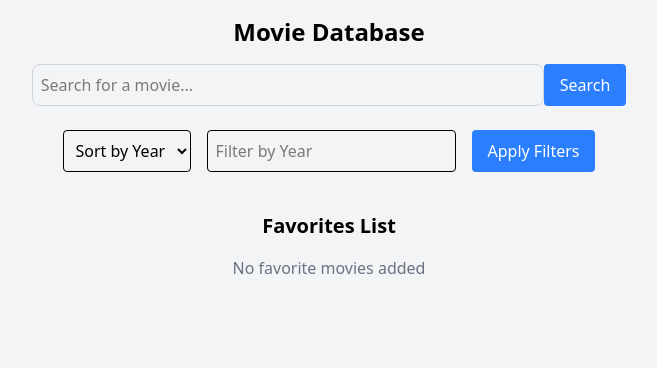
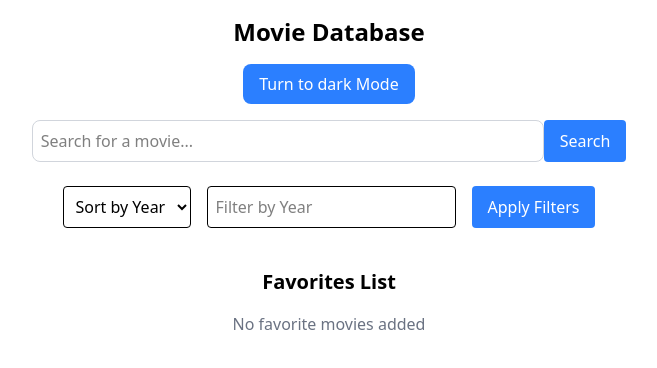
Before and after one commit to Jonah-Okiru/Movie-Project, a React (Vite) app in the folder my-movie-app/: page / in a window 1280 px wide. Shown: the top 368 px of the page, without its empty margins (311-968 px from the left). Built offline with nearby package versions, Linux system fonts and the light colour scheme.

Commit message:
Add the button for light and dark mode option

```diff
--- a/my-movie-app/src/App.jsx
+++ b/my-movie-app/src/App.jsx
@@ -19,7 +19,11 @@ function App() {
   const [totalResults, setTotalResults] = useState(0);
   const [sortOption, setSortOption] = useState("year");
   const [filterYear, setFilterYear] = useState("");
-
+  const [theme, setTheme] = useState(localStorage.getItem("theme" || "light"));
+  useEffect(() => {
+    document.documentElement.classList.toggle("dark", theme === "dark");
+    localStorage.setItem("theme", theme);
+  }, [theme]);
   useEffect(() => {
     const savedFavorites = JSON.parse(localStorage.getItem("favorites")) || [];
     setFavorites(savedFavorites);
@@ -86,8 +90,19 @@ function App() {
   };
 
   return (
-    <div className="min-h-screen bg-gray-100 p-4">
-      <h1 className="text-2xl font-bold mb-4 text-center">Movie Database</h1>
+    <div className = {`min-h-screen ${theme === "dark" ? "bg-gray-900 text-white" : "bg-white text-black"}`}>
+      <header className="p-4 items-center">
+        <h1 className="text-2xl font-bold mb-4 text-center">Movie Database</h1>
+        <div className="flex justify-center items-center">
+        <button
+          onClick={() => setTheme(theme === "dark" ? "light" : "dark")}
+          className="cursor-pointer px-4 py-2 bg-blue-500 text-white rounded-lg hover:bg-blue-800 transition"
+        >
+          Turn to {theme === "dark" ? "light" : "dark"} Mode
+        </button>
+        </div>
+
+      </header>
       <SearchBar searchQuery={searchQuery} setSearchQuery={setSearchQuery} onSearch={() => fetchMovies(1)} />
         <div className="flex justify-center mb-4 gap-4">
           <select
```
